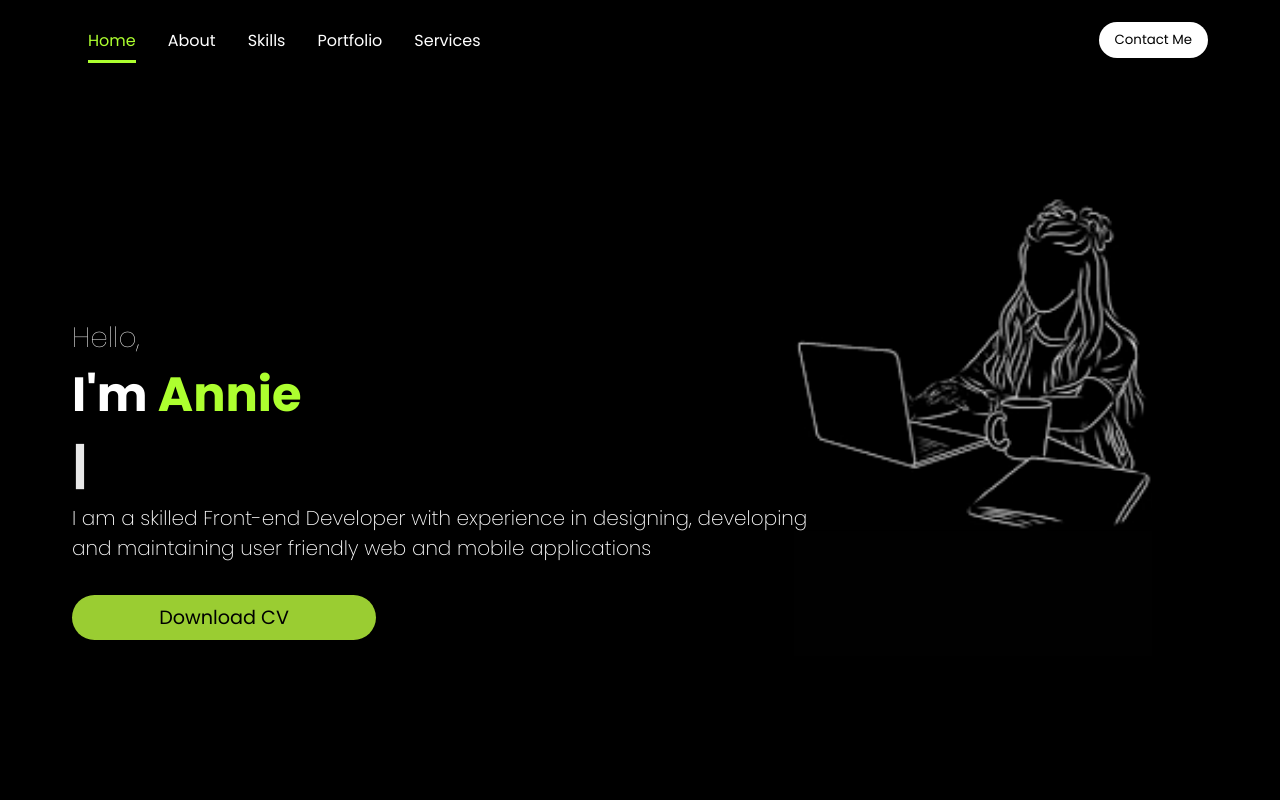
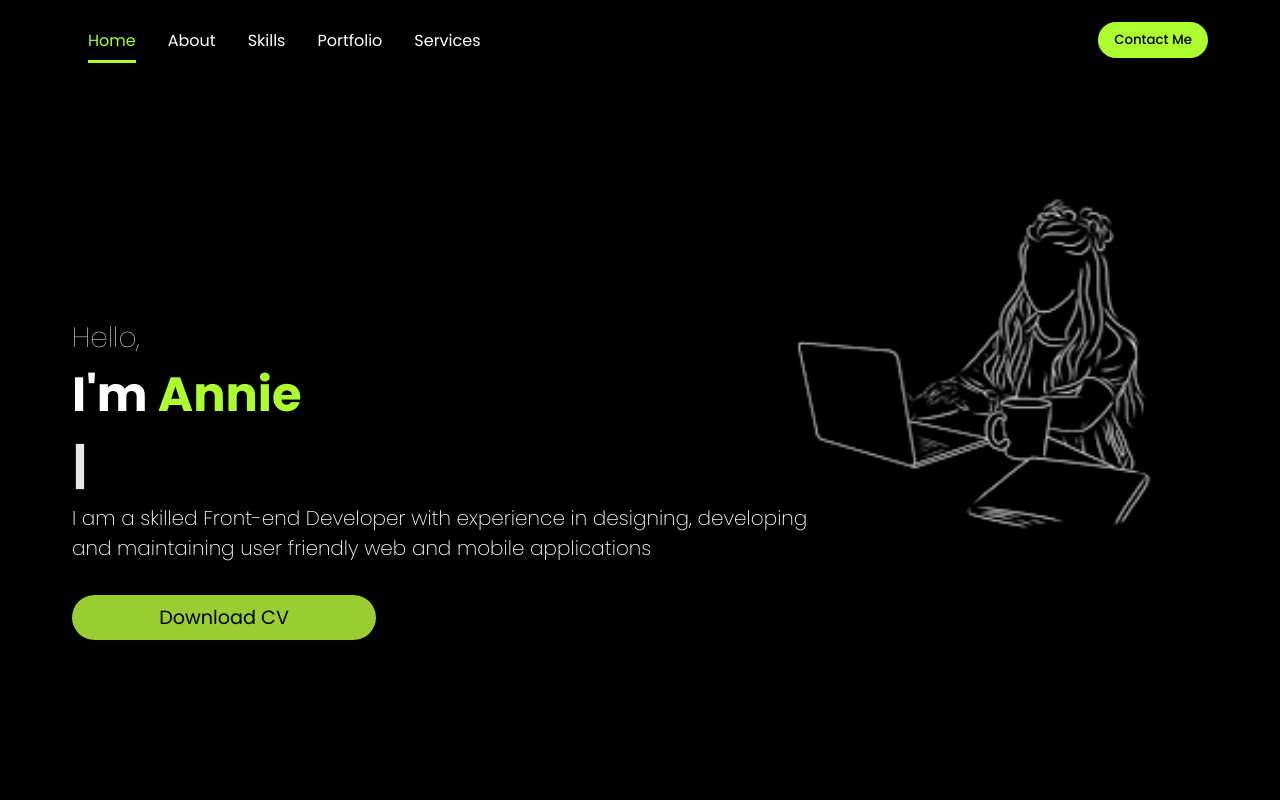
Before and after one commit to annieminj/latest-resume, a React (Create React App) app: page / in a window 1280 px wide. Shown: the top 800 px of the page. Built offline with nearby package versions, Linux system fonts and the light colour scheme.

Commit message:
added links

```diff
--- a/src/components/Contact/contact.css
+++ b/src/components/Contact/contact.css
@@ -56,7 +56,10 @@
     background: rgb(40,40,40);
 }
 .submitBtn {
-    background: white;
+    background: greenyellow;
+    color: black;
+    font-weight: 600;
+    font-size: 15px;
     border: none;
     padding: 0.75rem 3.5rem;
     border-radius: 0.5rem;
--- a/src/components/Contact/contact.js
+++ b/src/components/Contact/contact.js
@@ -4,7 +4,9 @@ import img1 from '../../assets/3.jpeg'
 import img2 from '../../assets/12.jpeg'
 import youtube from '../../assets/14.jpeg';
 import twitter from '../../assets/10.jpeg'
+import linkedin from '../../assets/linkedin.png'
 import insta from '../../assets/5.jpeg'
+import facebook from '../../assets/facebook.png'
 import emailjs from '@emailjs/browser';
 import PropagateLoader from "react-spinners/PropagateLoader";
 
@@ -25,7 +27,16 @@ const Contact = () => {
               console.log(error.text);
               setLoading(false);
           });
-      };
+    };
+
+    const func = (url) => {
+        if (url.startsWith('http') || url.startsWith('https')) {
+          window.open(url);
+        } else {
+          let loc = 'https://' + url;
+          window.open(loc)
+        }
+    }
 
   return (
     <section className='contactPage'>
@@ -50,9 +61,10 @@ const Contact = () => {
                 <button className='submitBtn' type='submit' value='Send' onClick={() => setLoading(true)} style={{display: loading ? 'none' : 'flex'}}>Submit</button>
                 <PropagateLoader color={color} className='loader' loading={loading} style={{display: loading ? 'flex' : 'none'}}/>
                 <div className='links'>
-                    <img src={youtube} alt='icon' className='link'/>
-                    <img src={twitter} alt='icon' className='link'/>
-                    <img src={insta} alt='icon' className='link'/>
+                    <a href='#'  onClick={() => func("https://github.com/annieminj/weather-app")}><img src={twitter} alt='icon' className='link'/></a>
+                    <a href='#'  onClick={() => func("https://www.linkedin.com/in/annie-minj-9b5317104/")}><img src={linkedin} alt='icon' className='link'/></a>
+                    <a href='#'  onClick={() => func("https://github.com/annieminj/weather-app")}><img src={insta} alt='icon' className='link'/></a>
+                    <a href='#'  onClick={() => func("https://github.com/annieminj/weather-app")}><img src={facebook} alt='icon' className='link'/></a>
                 </div>
             </form>
         </div>
--- a/src/components/NavBar/navbar.css
+++ b/src/components/NavBar/navbar.css
@@ -28,7 +28,8 @@
 }
 .desktopMenuBtn {
     border: none;
-    background: white;
+    background: greenyellow;
+    font-weight: 500;
     padding: 0.5rem 1rem;
     border-radius: 2rem;
     cursor: pointer;
```
Also changed, not shown: src/assets/facebook.png (added), src/assets/linkedin.png (added).
